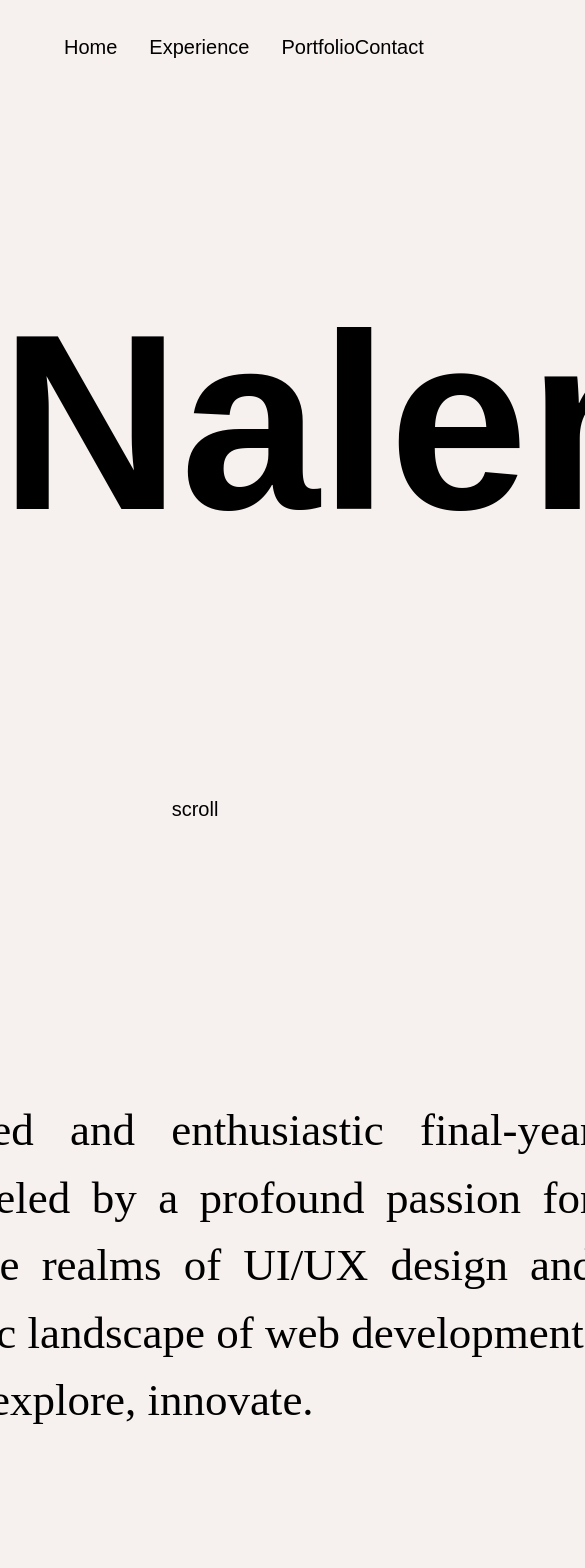
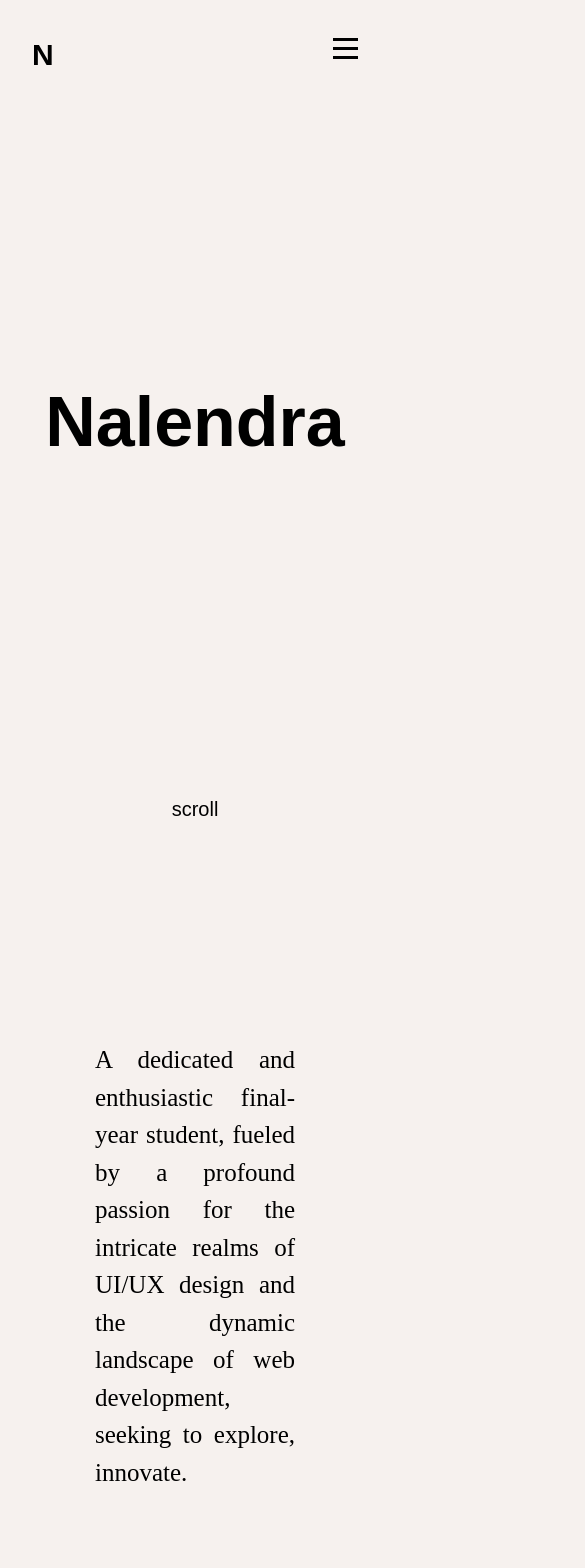
Before and after one commit to nalendramuhammad/nalendra, a Next.js app: page / in a window 390 px wide. Shown: the top 1568 px of the page, 585 px wide, since content can reach past the window. Built offline with nearby package versions, Linux system fonts and the light colour scheme.

Commit message:
responsive

```diff
--- a/components/Layout/Header.jsx
+++ b/components/Layout/Header.jsx
@@ -5,6 +5,7 @@ import Link from "next/link";
 
 export default function Header() {
   const [isModalOpen, setModalOpen] = useState(false);
+  const [isMenuOpen, setMenuOpen] = useState(false);
 
   const handleContactClick = () => {
     setModalOpen(true);
@@ -14,11 +15,16 @@ export default function Header() {
     setModalOpen(false);
   };
 
+  const handleMenuClick = () => {
+    setMenuOpen(!isMenuOpen);
+  };
+
   return (
     <div className={`${style.navbar}`}>
       <div className={`${style.navbarLogo}`}>
         <p>N</p>
       </div>
+      <div className={`${style.navbarMenu}`}>
         <div className={`${style.navbarLeft}`}>
           <Link href={"/"}>
             <p href="">Home</p>
@@ -33,6 +39,12 @@ export default function Header() {
         <div className={`${style.navbarRight}`}>
           <button onClick={handleContactClick}>Contact</button>
         </div>
+      </div>
+      <div className={`${style["hamburger-menu"]}`} onClick={handleMenuClick}>
+        <div className={`${style["bar"]}`}></div>
+        <div className={`${style["bar"]}`}></div>
+        <div className={`${style["bar"]}`}></div>
+      </div>
       {isModalOpen && <Modal onClose={handleCloseModal} />}
     </div>
   );
--- a/styles/Layout/Header.module.scss
+++ b/styles/Layout/Header.module.scss
@@ -14,17 +14,52 @@
   .navbarLogo {
     display: none;
   }
-  .navbarLeft {
+  .navbarMenu {
     display: flex;
-    flex-direction: row;
+    justify-content: space-between;
+    width: 100%;
     color: black;
     font-size: 20px;
     font-family: switzerbold, sans-serif;
-    gap: 2rem;
+    .navbarLeft {
+      display: flex;
+      flex-direction: row;
+      gap: 2rem;
+    }
   }
-  .navbarRight {
-    color: black;
-    font-size: 20px;
-    font-family: switzerbold, sans-serif;
+  .hamburger-menu {
+    display: none; /* Hide the menu icon by default */
+    cursor: pointer;
+    z-index: 2;
+  }
+
+  .hamburger-menu .bar {
+    width: 25px;
+    height: 3px;
+    background-color: #000;
+    margin: 6px 0;
+    transition: 0.4s;
   }
 }
+
+@media only screen and (max-width: 768px) {
+  .navbar {
+    display: flex;
+    flex-direction: row;
+    justify-content: space-between;
+    width: 100%;
+    padding: 2rem 2rem;
+    .navbarLogo {
+      display: block;
+      font-family: switzerbold, sans-serif;
+      font-size: 30px;
+      font-weight: bold;
+    }
+    .navbarMenu {
+      display: none;
+    }
+    .hamburger-menu {
+      display: block;
+    }
+  }
+}
--- a/styles/Main/dsc.module.scss
+++ b/styles/Main/dsc.module.scss
@@ -20,3 +20,17 @@
     bottom: 30px;
   }
 }
+
+@media only screen and (max-width: 768px) {
+  .dsc {
+    .dscDescription {
+      font-size: 30px;
+      font-size: 25px;
+      width: 200px;
+      font-weight: 500;
+    }
+    .foot {
+      font-size: 10px;
+    }
+  }
+}
--- a/styles/Main/main.module.scss
+++ b/styles/Main/main.module.scss
@@ -6,7 +6,6 @@
   height: 100vh;
   background-color: #f6f1ee;
   justify-content: center;
-  // padding: 2rem 3rem;
   .container {
     color: black;
     font-size: 250px;
@@ -44,9 +43,10 @@
   }
 }
 
-@media only screen and (max-width: 600px) {
+@media only screen and (max-width: 768px) {
   .main {
-    height: 100vh;
-    width: 100%;
+    .container {
+      font-size: 70px;
+    }
   }
 }
```
Lines whose indentation alone changed are shown as unchanged.
